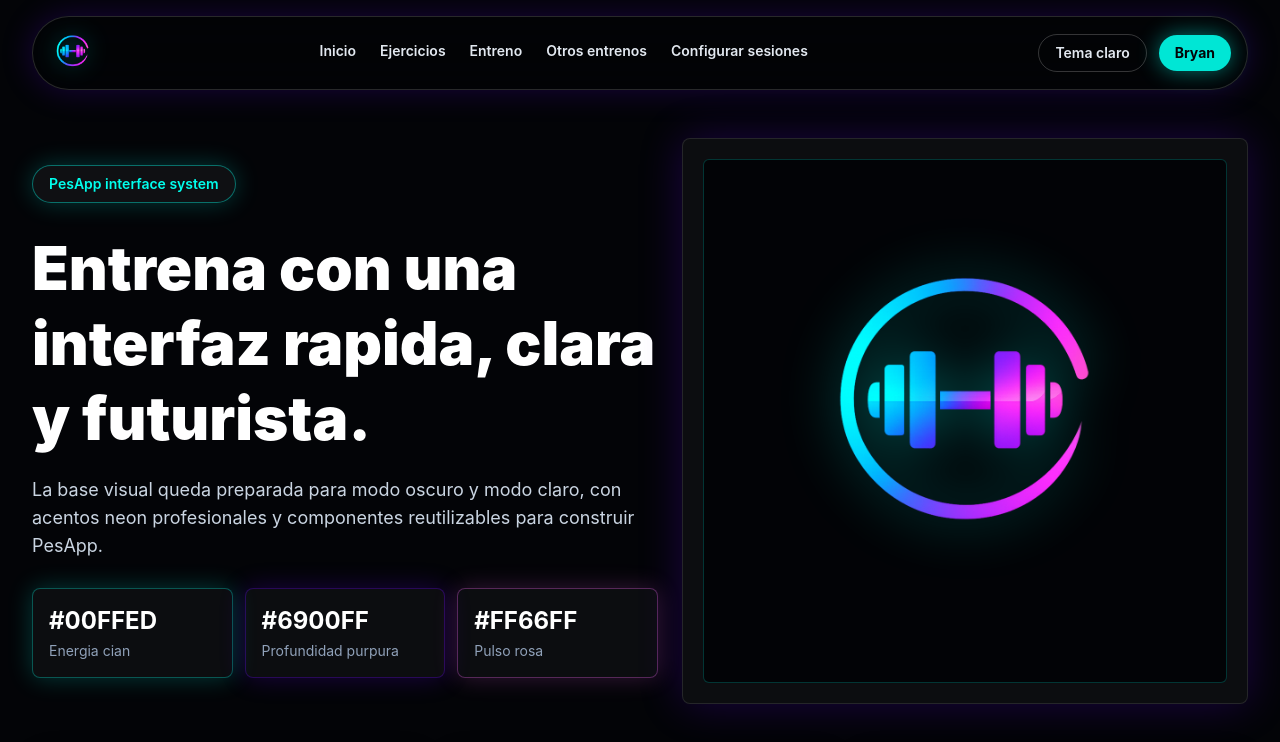
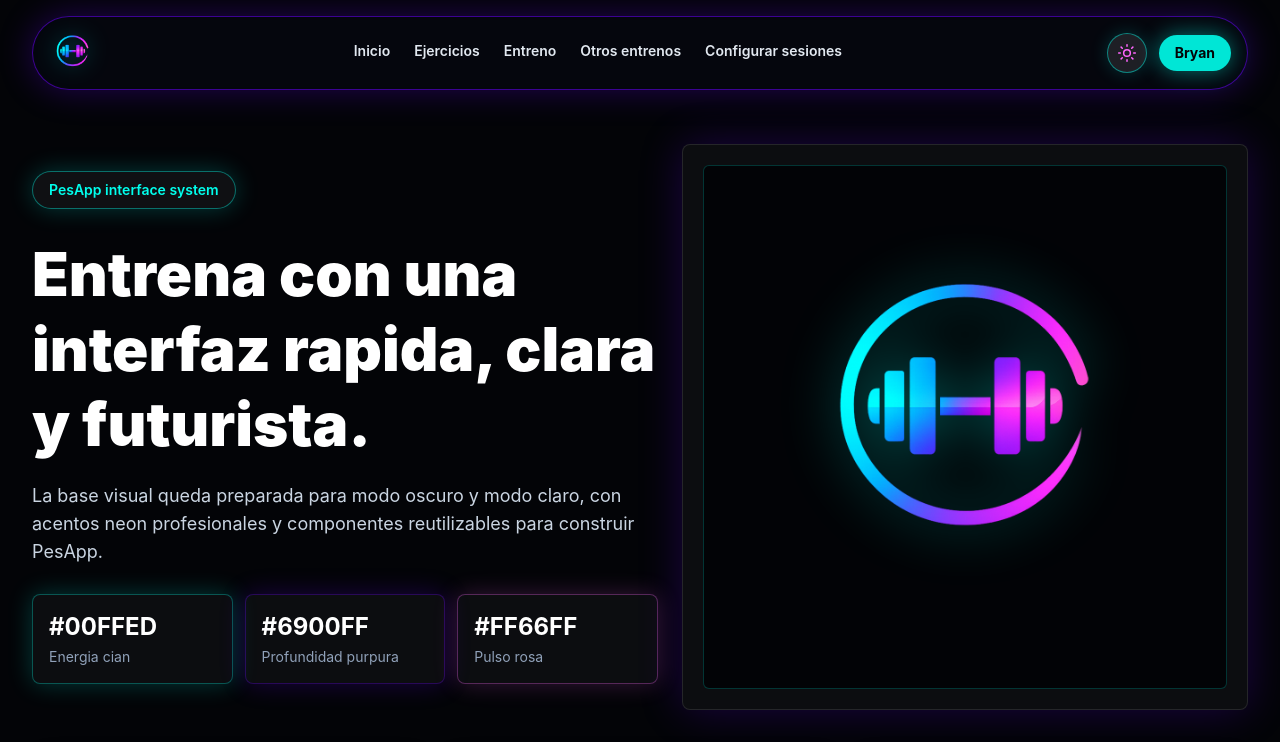
Before and after one commit to bryancastanosansegundo5/PesAppFrontEnd, a React (Vite) app: page / in a window 1280 px wide. Shown: the top 742 px of the page. Built offline with nearby package versions, Linux system fonts and the light colour scheme.

Commit message:
Refuerza navbar glass+glow y añade botón flotante subir arriba

```diff
--- a/src/App.jsx
+++ b/src/App.jsx
@@ -1,5 +1,6 @@
 import { useEffect, useState } from 'react'
 import Header from './components/Header/Header'
+import ScrollToTopButton from './components/ScrollToTopButton/ScrollToTopButton'
 import ConfigurarSesiones from './pages/ConfigurarSesiones/ConfigurarSesiones'
 import Entreno from './pages/Entreno/Entreno'
 import heroImg from './assets/PesApp.png'
@@ -180,7 +181,8 @@ function App() {
   return (
     <div className="min-h-svh overflow-hidden bg-[#F5F7FB] text-slate-950 transition-colors duration-300 ease-out dark:bg-pes-black dark:text-white">
       <Header theme={theme} onNavigate={navigateTo} onToggleTheme={toggleTheme} />
-      {renderPage()}
+      <div className="pt-24 sm:pt-28">{renderPage()}</div>
+      <ScrollToTopButton />
     </div>
   )
 }
--- a/src/components/Header/Header.jsx
+++ b/src/components/Header/Header.jsx
@@ -28,9 +28,9 @@ function Header({ theme, onNavigate, onToggleTheme }) {
   }
 
   return (
-    <header className="sticky top-0 z-50 bg-transparent px-4 py-4 sm:px-6 lg:px-8">
+    <header className="fixed inset-x-0 top-0 z-50 bg-transparent px-4 py-4 sm:px-6 lg:px-8">
       <div className="mx-auto w-full max-w-7xl">
-        <div className="relative flex items-center justify-between rounded-full border border-slate-300/80 bg-white/85 px-4 py-3 text-sm text-slate-900 shadow-[0_0_28px_rgba(0,255,237,0.1)] backdrop-blur-xl transition-all duration-300 ease-out dark:border-white/15 dark:bg-pes-black/85 dark:text-white dark:shadow-[0_0_32px_rgba(105,0,255,0.22)]">
+        <div className="relative flex items-center justify-between rounded-full border border-neon-cyan/45 bg-white/65 px-4 py-3 text-sm text-slate-900 shadow-[0_0_26px_rgba(0,255,237,0.22)] backdrop-blur-2xl transition-all duration-300 ease-out dark:border-neon-purple/55 dark:bg-[#070913]/62 dark:text-white dark:shadow-[0_0_34px_rgba(105,0,255,0.3)]">
           <a
             className="group inline-flex items-center rounded-full p-1 transition-all duration-300 ease-out hover:drop-shadow-[0_0_10px_rgba(0,255,237,0.45)] focus:outline-none focus:ring-2 focus:ring-neon-cyan"
             href="/"
@@ -63,11 +63,51 @@ function Header({ theme, onNavigate, onToggleTheme }) {
 
           <div className="hidden items-center gap-3 md:ml-8 md:flex">
             <button
-              className="rounded-full border border-slate-300 px-4 py-2 text-sm font-semibold text-slate-700 transition-all duration-300 hover:border-neon-cyan hover:text-neon-cyan dark:border-white/20 dark:text-slate-200 dark:hover:border-neon-pink dark:hover:text-neon-pink"
+              className="group relative inline-flex h-10 w-10 items-center justify-center overflow-hidden rounded-full border border-neon-cyan/45 bg-white/80 text-slate-800 shadow-[0_0_18px_rgba(0,255,237,0.18)] transition-all duration-300 ease-out hover:-translate-y-0.5 hover:border-neon-pink hover:text-neon-pink hover:shadow-[0_0_24px_rgba(255,102,255,0.26)] dark:bg-white/10 dark:text-slate-100 dark:hover:border-neon-cyan dark:hover:text-neon-cyan dark:hover:shadow-[0_0_24px_rgba(0,255,237,0.35)]"
               type="button"
+              aria-label={isDarkTheme ? 'Cambiar a tema claro' : 'Cambiar a tema oscuro'}
               onClick={onToggleTheme}
             >
-              {isDarkTheme ? 'Tema claro' : 'Tema oscuro'}
+              <span className="relative h-5 w-5" aria-hidden="true">
+                <svg
+                  className={`absolute inset-0 h-5 w-5 transition-all duration-300 ease-out ${
+                    isDarkTheme
+                      ? 'rotate-0 scale-100 text-neon-pink opacity-100'
+                      : 'rotate-90 scale-75 opacity-0'
+                  }`}
+                  viewBox="0 0 24 24"
+                  fill="none"
+                  stroke="currentColor"
+                  strokeWidth="1.8"
+                  strokeLinecap="round"
+                  strokeLinejoin="round"
+                >
+                  <circle cx="12" cy="12" r="4" />
+                  <path d="M12 2v2" />
+                  <path d="M12 20v2" />
+                  <path d="m4.93 4.93 1.41 1.41" />
+                  <path d="m17.66 17.66 1.41 1.41" />
+                  <path d="M2 12h2" />
+                  <path d="M20 12h2" />
+                  <path d="m6.34 17.66-1.41 1.41" />
+                  <path d="m19.07 4.93-1.41 1.41" />
+                </svg>
+                <svg
+                  className={`absolute inset-0 h-5 w-5 transition-all duration-300 ease-out ${
+                    isDarkTheme
+                      ? '-rotate-90 scale-75 opacity-0'
+                      : 'rotate-0 scale-100 text-neon-pink opacity-100'
+                  }`}
+                  viewBox="0 0 24 24"
+                  fill="none"
+                  stroke="currentColor"
+                  strokeWidth="1.8"
+                  strokeLinecap="round"
+                  strokeLinejoin="round"
+                >
+                  <path d="M12 3a6 6 0 0 0 9 9 9 9 0 1 1-9-9Z" />
+                </svg>
+              </span>
             </button>
 
             <button
--- /dev/null
+++ b/src/components/ScrollToTopButton/ScrollToTopButton.jsx
@@ -0,0 +1,41 @@
+import { useEffect, useState } from 'react'
+
+function ScrollToTopButton() {
+  const [isVisible, setIsVisible] = useState(false)
+
+  useEffect(() => {
+    const onScroll = () => {
+      setIsVisible(window.scrollY > 280)
+    }
+
+    onScroll()
+    window.addEventListener('scroll', onScroll, { passive: true })
+
+    return () => window.removeEventListener('scroll', onScroll)
+  }, [])
+
+  if (!isVisible) return null
+
+  return (
+    <button
+      className="fixed bottom-6 right-6 z-40 inline-flex h-12 w-12 items-center justify-center rounded-full border border-neon-cyan/55 bg-white/80 text-neon-purple shadow-[0_0_24px_rgba(0,255,237,0.28)] backdrop-blur-xl transition-all duration-300 ease-out hover:-translate-y-1 hover:border-neon-pink hover:text-neon-pink hover:shadow-[0_0_30px_rgba(255,102,255,0.32)] dark:bg-[#090C16]/80 dark:text-neon-cyan"
+      type="button"
+      aria-label="Subir arriba"
+      onClick={() => window.scrollTo({ top: 0, behavior: 'smooth' })}
+    >
+      <svg
+        className="h-5 w-5"
+        viewBox="0 0 24 24"
+        fill="none"
+        stroke="currentColor"
+        strokeWidth="2.4"
+        strokeLinecap="round"
+        strokeLinejoin="round"
+      >
+        <path d="m18 15-6-6-6 6" />
+      </svg>
+    </button>
+  )
+}
+
+export default ScrollToTopButton
```
